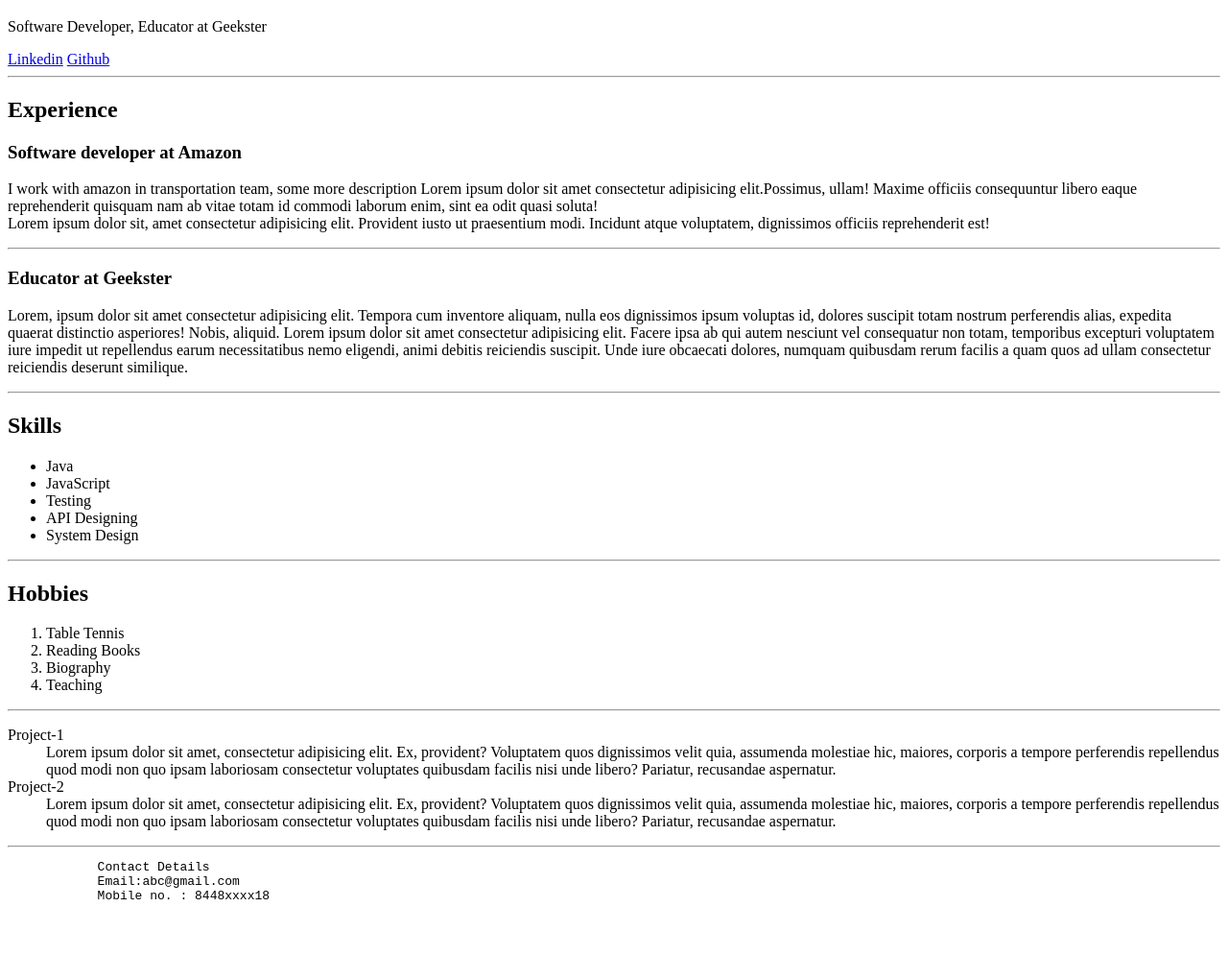
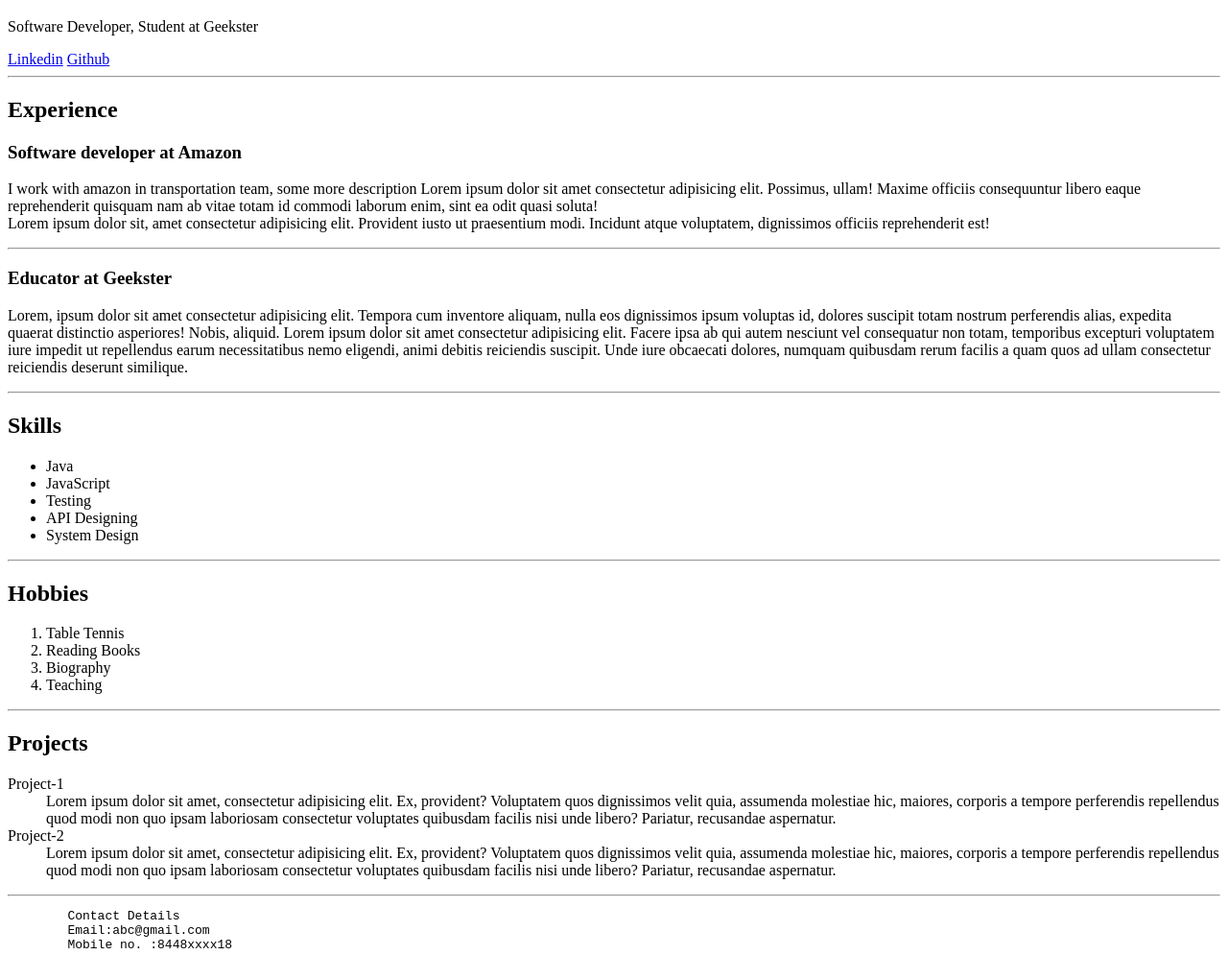
Before and after one commit to kaverichougule/Assignemnt1_Resume, a plain HTML site: page index.html in a window 1280 px wide. Shown: the part 61-1081 px from the top of the page at 96% size. Before the commit the page ends 1030 px from the top, so only its background shows below. Drawn offline with Linux system fonts and the light colour scheme.

Commit message:
Initial Commit

```diff
--- a/index.html
+++ b/index.html
@@ -7,13 +7,13 @@
 </head>
     <body>
         <h1>Kaveri Chougule</h1>
-        <p>Software Developer, Educator at Geekster</p>
+        <p>Software Developer, Student at Geekster</p>
         <a href="https://www.linkedin.com/in/kaveri-chougule-144130244/" target="_blank">Linkedin</a>
         <a href="https://github.com/kaverichougule" target="_blank">Github</a>
         <hr>
         <h2>Experience</h2>
         <h3>Software developer at Amazon</h3>
-        <p>I work with amazon in transportation team, some more description Lorem ipsum dolor sit amet consectetur adipisicing elit.Possimus, ullam! Maxime officiis consequuntur libero eaque reprehenderit quisquam nam ab vitae totam id commodi laborum enim, sint ea odit quasi soluta!  <br>
+        <p>I work with amazon in transportation team, some more description Lorem ipsum dolor sit amet consectetur adipisicing elit. Possimus, ullam! Maxime officiis consequuntur libero eaque reprehenderit quisquam nam ab vitae totam id commodi laborum enim, sint ea odit quasi soluta!  <br>
         Lorem ipsum dolor sit, amet consectetur adipisicing elit. Provident iusto ut praesentium modi. Incidunt atque voluptatem, dignissimos officiis reprehenderit est!</p>
         <hr>
         <h3>Educator at Geekster</h3>
@@ -38,6 +38,7 @@
         </ol>
         <hr>
 
+        <h2>Projects</h2>
         <dl>
             <dt>Project-1</dt>
             <dd>Lorem ipsum dolor sit amet, consectetur adipisicing elit. Ex, provident? Voluptatem quos dignissimos velit quia, assumenda molestiae hic, maiores, corporis a
@@ -48,9 +49,9 @@
         </dl>
         <hr>
         <pre>
-            Contact Details
-            Email:abc@gmail.com
-            Mobile no. : 8448xxxx18
+        Contact Details
+        Email:abc@gmail.com
+        Mobile no. :8448xxxx18
         </pre>
     </body>
 </html>
```
